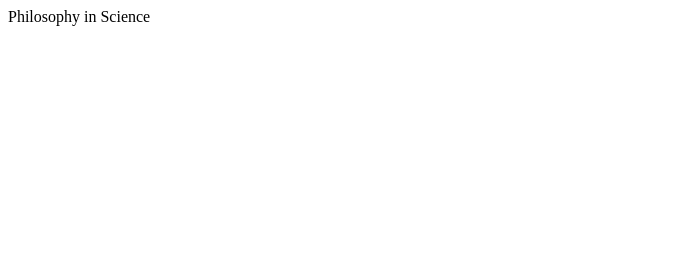
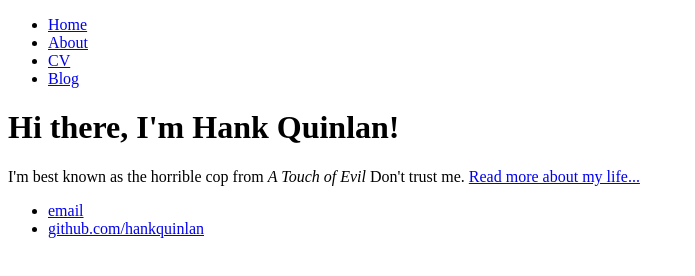
Before and after one commit to dotSlashJack/philosophy-in-science.github.io, a plain HTML site: page index.html in a window 1280 px wide. Shown: the whole page, without its empty margins (0-695 px from the left). Drawn offline with Linux system fonts and the light colour scheme.

Commit message:
Update index.html

```diff
--- a/index.html
+++ b/index.html
@@ -1 +1,28 @@
-<head>Philosophy in Science</head>
+<!DOCTYPE html>
+<html>
+	<head>
+		<title>Hank Quinlan, Horrible Cop</title>
+	</head>
+	<body>
+		<nav>
+    		<ul>
+        		<li><a href="/">Home</a></li>
+	        	<li><a href="/about">About</a></li>
+        		<li><a href="/cv">CV</a></li>
+        		<li><a href="/blog">Blog</a></li>
+    		</ul>
+		</nav>
+		<div class="container">
+    		<div class="blurb">
+        		<h1>Hi there, I'm Hank Quinlan!</h1>
+				<p>I'm best known as the horrible cop from <em>A Touch of Evil</em> Don't trust me. <a href="/about">Read more about my life...</a></p>
+    		</div><!-- /.blurb -->
+		</div><!-- /.container -->
+		<footer>
+    		<ul>
+        		<li><a href="mailto:hankquinlanhub@gmail.com">email</a></li>
+        		<li><a href="https://github.com/hankquinlan">github.com/hankquinlan</a></li>
+			</ul>
+		</footer>
+	</body>
+</html>
```
